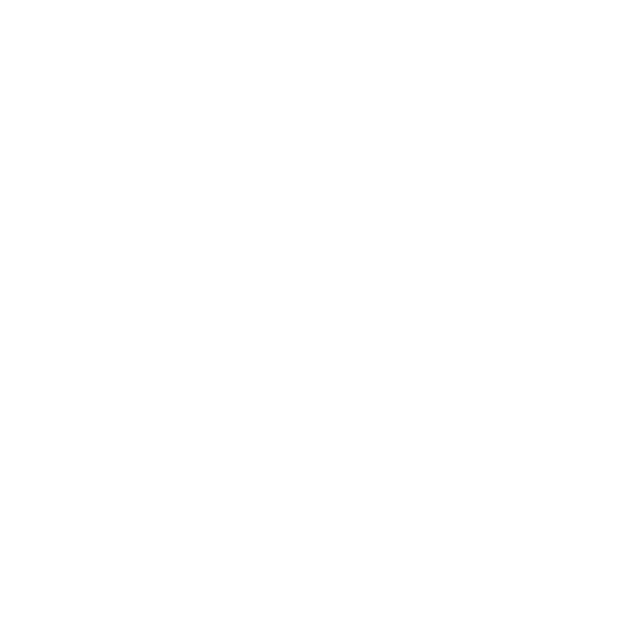
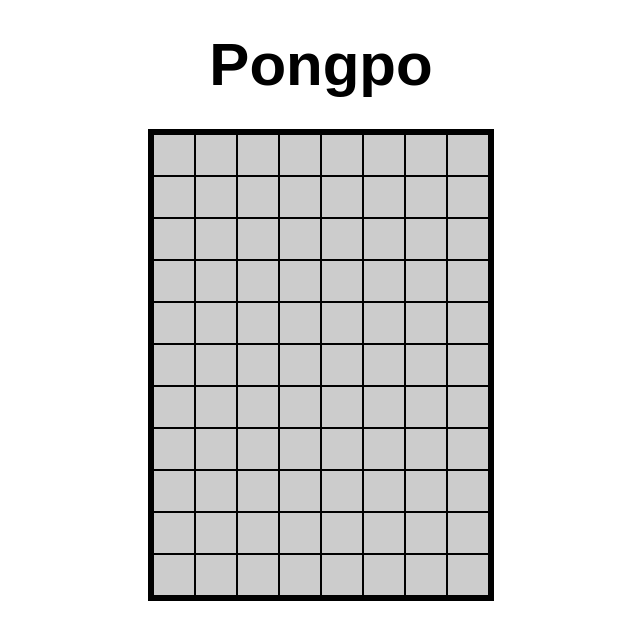
Before and after one commit to antpensi/pongpo, a website built with webpack: page index.html in a window 1280 px wide. Shown: the whole page, without its empty margins (319-959 px from the left). Built offline with nearby package versions, Linux system fonts and the light colour scheme.

Commit message:
add view, add basic styles

```diff
--- a/css/style.css
+++ b/css/style.css
@@ -0,0 +1,47 @@
+html, body, figure, figcaption, ul, li, h1 {
+  margin: 0;
+  padding: 0;
+  border: 0;
+  font: inherit;
+  text-align: inherit;
+}
+
+ul {
+  list-style: none;
+}
+
+.group:after {
+  content: "";
+  clear: both;
+  display: block;
+}
+
+body {
+  font-family: sans-serif;
+  text-align: center;
+  font-weight: bold;
+}
+
+h1 {
+  font-size: 60px;
+  margin: 30px;
+}
+
+ul {
+  margin: 30px auto;
+  width: 336px;
+  border: 5px solid black;
+}
+
+li {
+  float: left;
+  width: 40px;
+  height: 40px;
+  border: 1px solid black;
+  background-color: #ccc;
+  cursor: pointer;
+}
+
+li:hover {
+  background: white;
+}
--- a/index.html
+++ b/index.html
@@ -4,8 +4,11 @@
 		<meta charset="utf-8">
 		<title>Pongpo</title>
 		<link rel="stylesheet" href="./css/style.css">
+		<script type="text/javascript" src="https://ajax.googleapis.com/ajax/libs/jquery/2.2.4/jquery.min.js"></script>
+		<script type="text/javascript" src="./bundle.js"></script>
 	</head>
 	<body>
-
+		<h1>Pongpo</h1>
+		<figure class="pongpo"><figure/>
 	</body>
 </html>
--- a/lib/game.js
+++ b/lib/game.js
@@ -0,0 +1,3 @@
+export default class Game {
+
+}
--- a/lib/pongpo.js
+++ b/lib/pongpo.js
@@ -1,4 +1,10 @@
-document.addEventListener('DOMContentLoaded', () => {
-	const board = document.getElementById('board');
+import Game from './game';
+import View from './view';
 
+$( () => {
+  const rootEl = $('.pongpo');
+	const game = new Game();
+	new View(game, rootEl);
 });
+
+ // 29
--- /dev/null
+++ b/lib/view.js
@@ -0,0 +1,55 @@
+import Board from './board.js';
+import Game from './game.js';
+
+export default class View {
+	constructor(game, $el) {
+		this.game = game;
+		this.$el = $el;
+
+		this.setupBoard();
+	}
+
+	bindEvents() {
+    // install a handler on the `li` elements inside the board.
+    this.$el.on("click", "li", ( event => {
+      const $square = $(event.currentTarget);
+      this.makeMove($square);
+    }));
+  }
+
+	makeMove($square) {
+    const pos = $square.data("pos");
+
+    try {
+      this.game.playMove(pos);
+    } catch (e) {
+      // NB: What should I do when player makes invalid move?
+			// (i.e. clicks ON a square)
+      return;
+    }
+
+		// $square.addClass(currentPlayer);
+
+    if (this.game.isOver()) {
+      // cleanup click handlers.
+      this.$el.off("click");
+      this.$el.addClass("game-over");
+    }
+  }
+
+	setupBoard() {
+    const $ul = $("<ul>");
+    $ul.addClass("group");
+
+    for (let rowIdx = 0; rowIdx < 8; rowIdx++) {
+      for (let colIdx = 0; colIdx < 11; colIdx++) {
+        let $li = $("<li>");
+        $li.data("pos", [rowIdx, colIdx]);
+
+        $ul.append($li);
+      }
+    }
+
+    this.$el.append($ul);
+  }
+}
```
Also changed, not shown: lib/board.js (+8 -0 lines), lib/square.js (+16 -0 lines).
